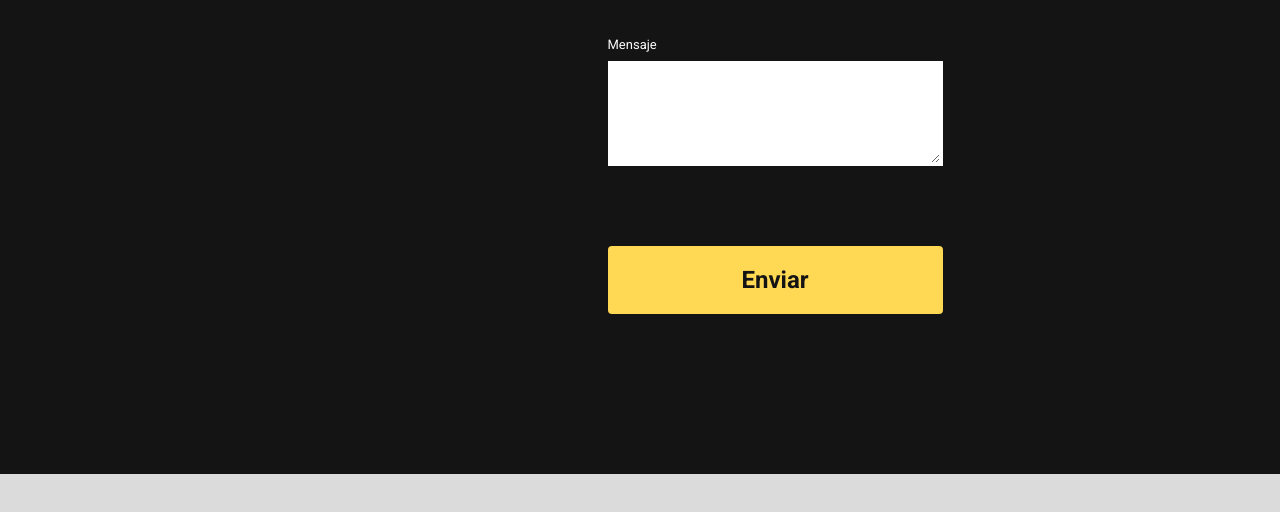
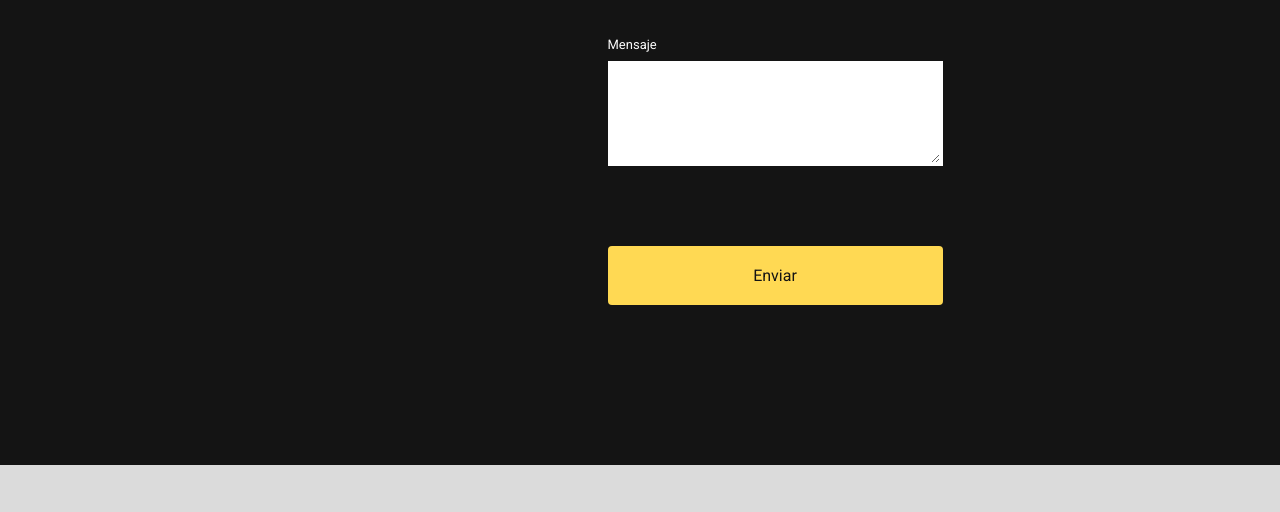
Before and after one commit to alanlipschutz/desafio-m3-final, a plain HTML site: page index.html in a window 1280 px wide. Shown: the part 1861-2373 px from the top of the page. Drawn offline with nearby package versions, Linux system fonts and the light colour scheme.

Commit message:
ultimo commit

```diff
--- a/index.html
+++ b/index.html
@@ -108,7 +108,7 @@
         </section>
         <section class="button-section">
           <button class="button">
-            <a class="link-nav" href="">Enviar</a>
+            <a class="link-button" href="">Enviar</a>
           </button>
         </section>
       </section>
```
